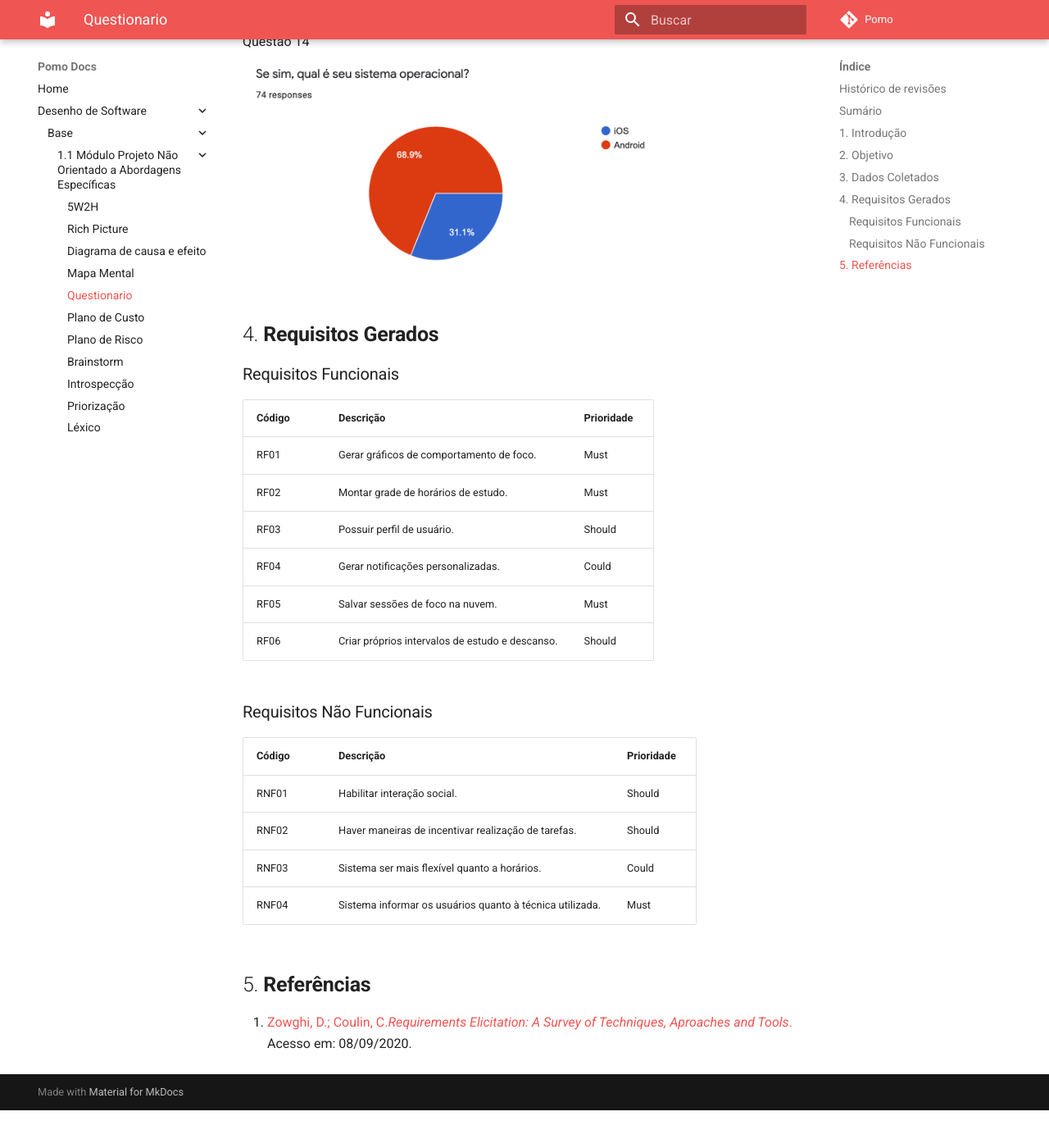
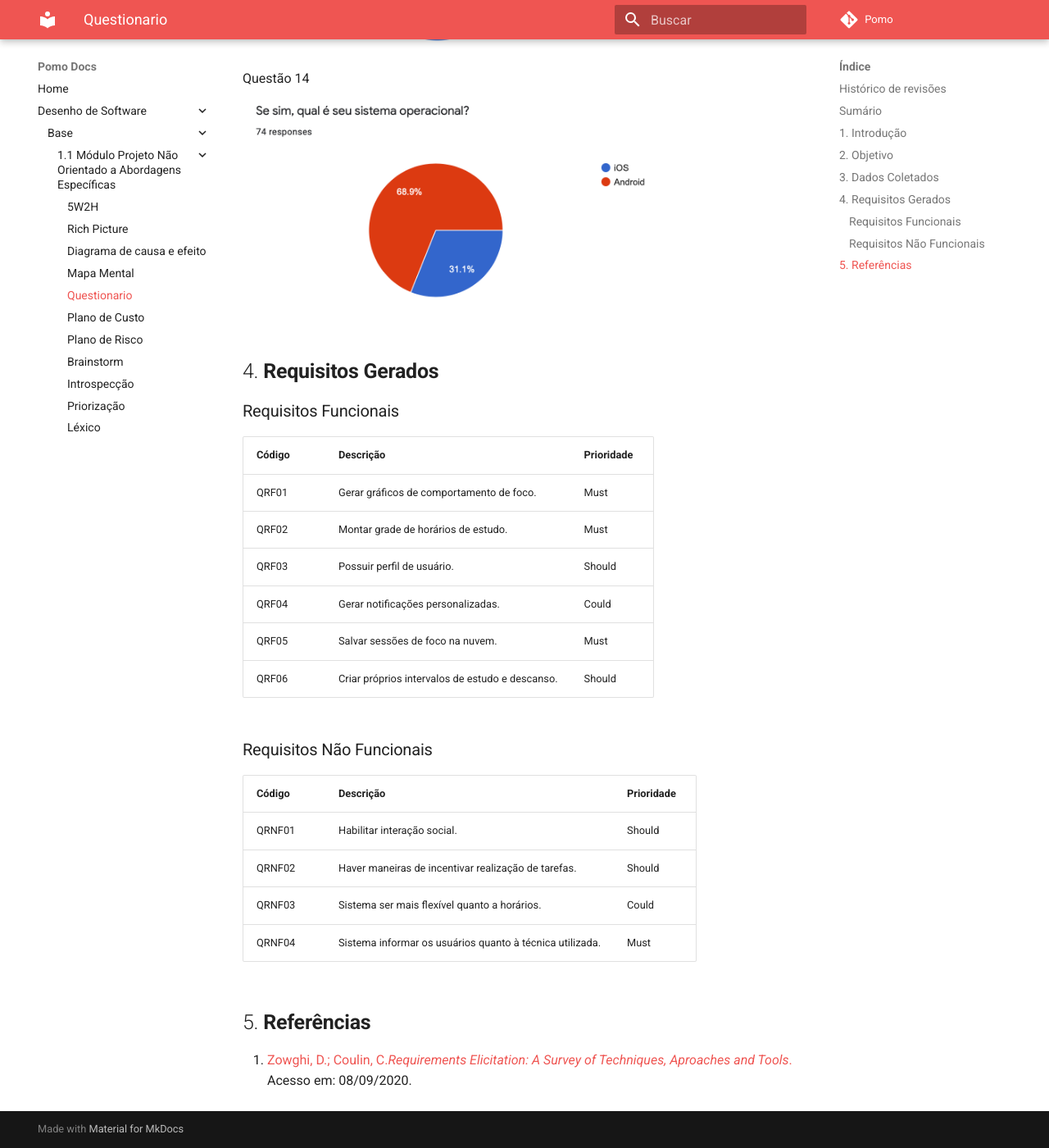
Before and after one commit to UnBArqDsw/2020.1_G6_Pomo, an MkDocs documentation site: the page built from docs/base/modulo1.1/questionario.md, in a window 1280 px wide and 1400 px high, scrolled down 6308 px. Shown: the whole window at 82% size. Built offline with MkDocs 1.6.1 and Material for MkDocs 9.7.7, drawn with Linux system fonts in a browser that asks for light colours; comment, search, counter and statistics services are not loaded; before the commit the page ends 7662 px from its top, so only the background shows below that; some of the changed text lies outside the part shown.

Commit message:
Atualizando os códigos de requisitos.

```diff
--- a/docs/base/modulo1.1/questionario.md
+++ b/docs/base/modulo1.1/questionario.md
@@ -59,21 +60,21 @@ Questão 14
 ### Requisitos Funcionais
 | Código | Descrição | Prioridade |
 | -- | -- | -- |
-| RF01 | Gerar gráficos de comportamento de foco. | Must |
-| RF02 | Montar grade de horários de estudo. | Must |
-| RF03 | Possuir perfil de usuário. | Should |
-| RF04 | Gerar notificações personalizadas. | Could |
-| RF05 | Salvar sessões de foco na nuvem. | Must |
-| RF06 | Criar próprios intervalos de estudo e descanso. | Should |
+| QRF01 | Gerar gráficos de comportamento de foco. | Must |
+| QRF02 | Montar grade de horários de estudo. | Must |
+| QRF03 | Possuir perfil de usuário. | Should |
+| QRF04 | Gerar notificações personalizadas. | Could |
+| QRF05 | Salvar sessões de foco na nuvem. | Must |
+| QRF06 | Criar próprios intervalos de estudo e descanso. | Should |
 
 
 ### Requisitos Não Funcionais
 | Código | Descrição | Prioridade |
 | -- | -- | -- |
-| RNF01 | Habilitar interação social. | Should |
-| RNF02 | Haver maneiras de incentivar realização de tarefas. | Should |
-| RNF03 | Sistema ser mais flexível quanto a horários. | Could |
-| RNF04 | Sistema informar os usuários quanto à técnica utilizada. | Must |
+| QRNF01 | Habilitar interação social. | Should |
+| QRNF02 | Haver maneiras de incentivar realização de tarefas. | Should |
+| QRNF03 | Sistema ser mais flexível quanto a horários. | Could |
+| QRNF04 | Sistema informar os usuários quanto à técnica utilizada. | Must |
 
 
 ## 5. **Referências**
```
Also changed, not shown: other parts of docs/base/modulo1.1/questionario.md (+1 -0 lines).
